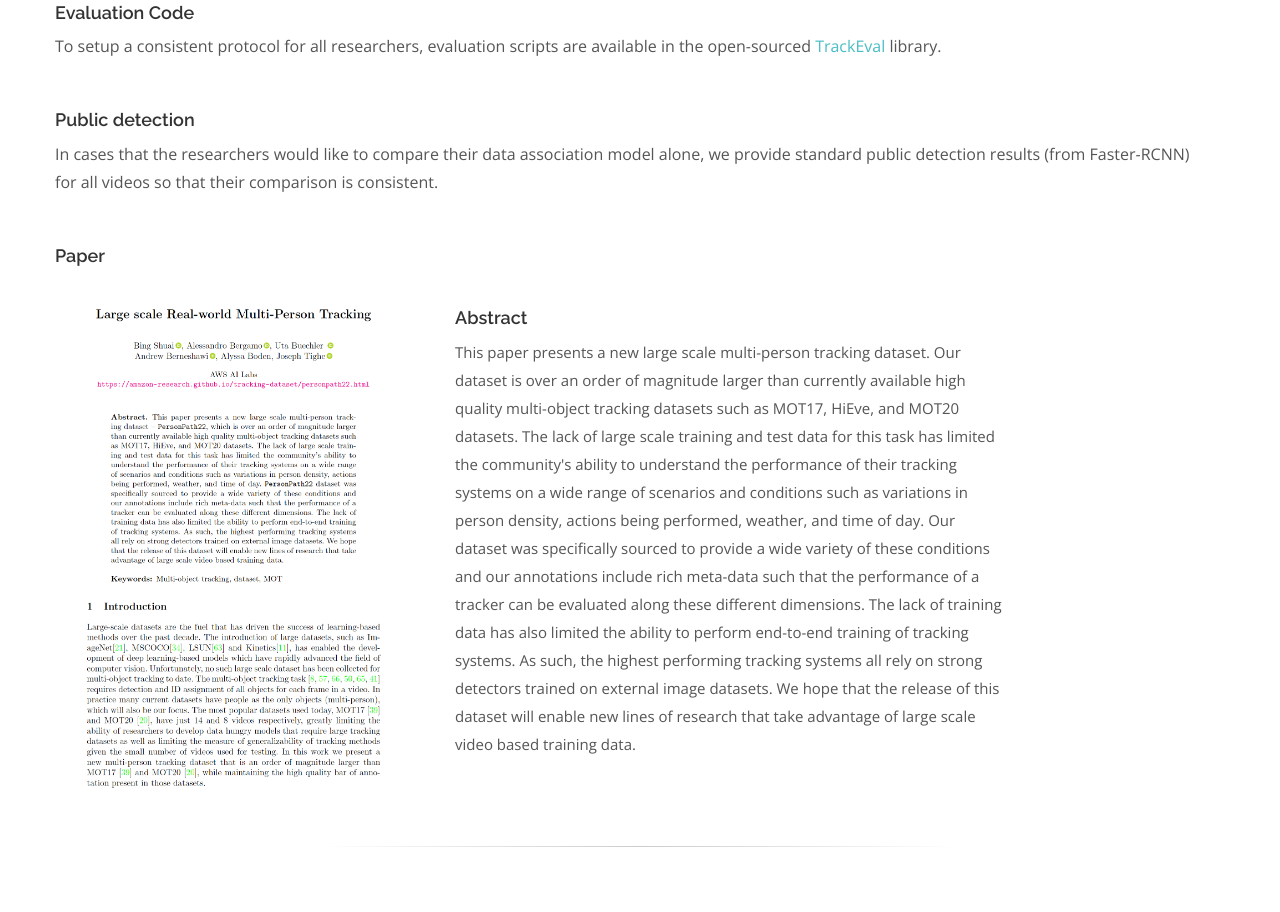
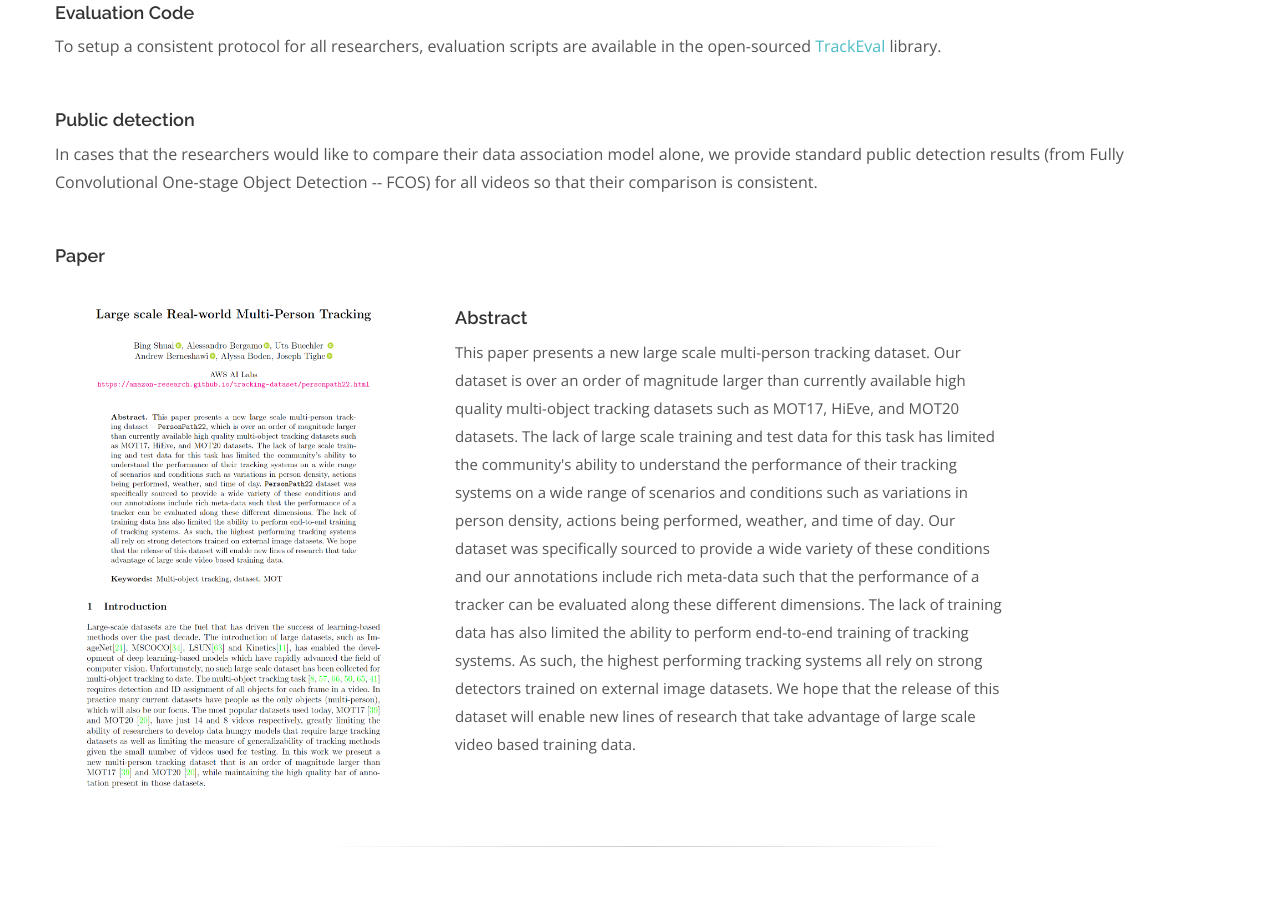
Before and after one commit to amazon-science/tracking-dataset, a plain HTML site: page personpath22.html in a window 1280 px wide. Shown: the part 2595-3507 px from the top of the page. Drawn offline with nearby package versions, Linux system fonts and the light colour scheme.

Commit message:
Webapge text update

```diff
--- a/personpath22.html
+++ b/personpath22.html
@@ -250,7 +250,7 @@
 <!--			<h4>License</h4>-->
 		<h4> Public detection </h4>
 		    <p class="large"> In cases that the researchers would like to compare their data association model alone,
-				we provide standard public detection results (from Faster-RCNN) for all videos so that their comparison is consistent.
+				we provide standard public detection results (from Fully Convolutional One-stage Object Detection -- FCOS) for all videos so that their comparison is consistent.
 
       <h4>Paper</h4>
 			<br>
```
